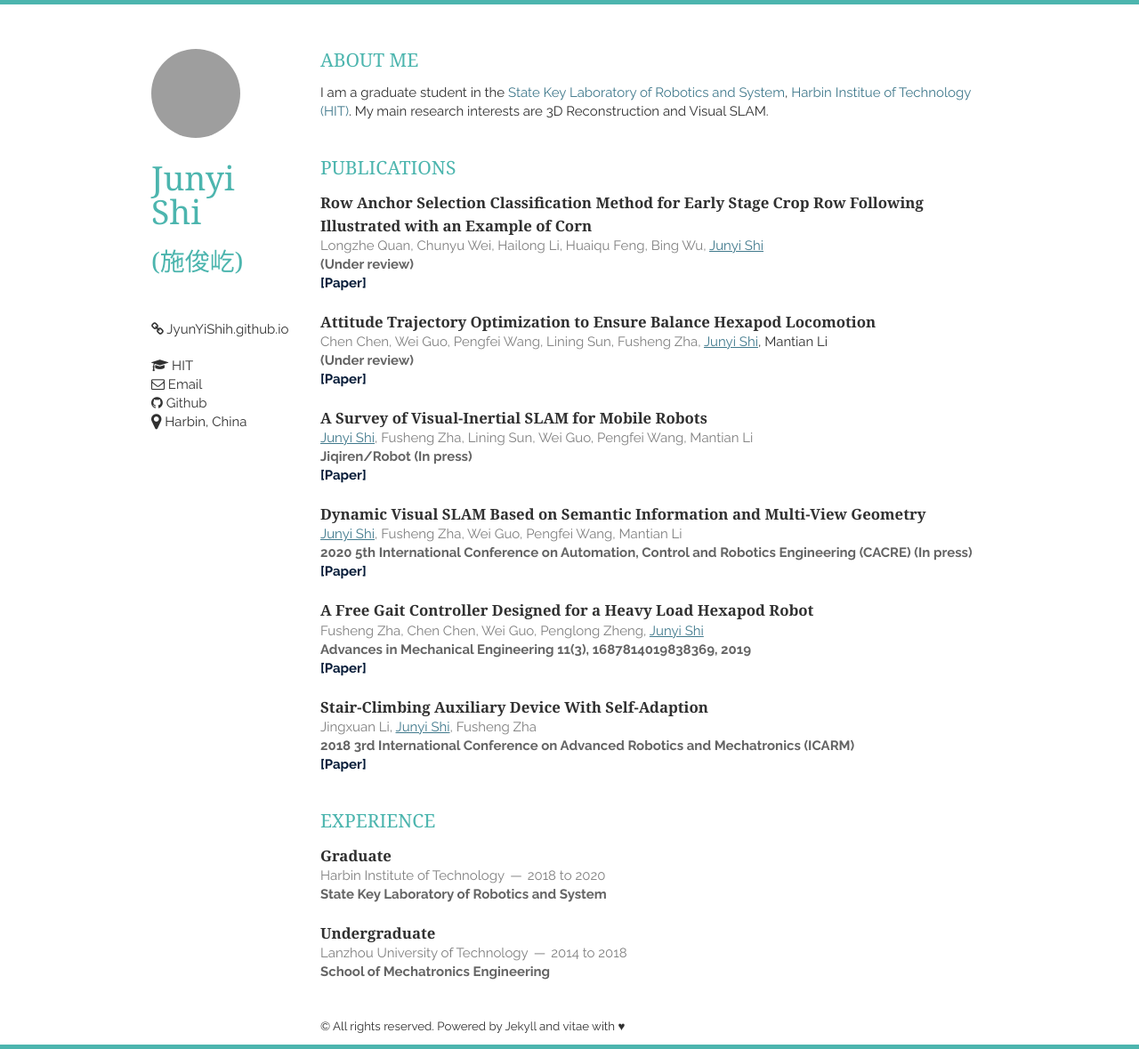
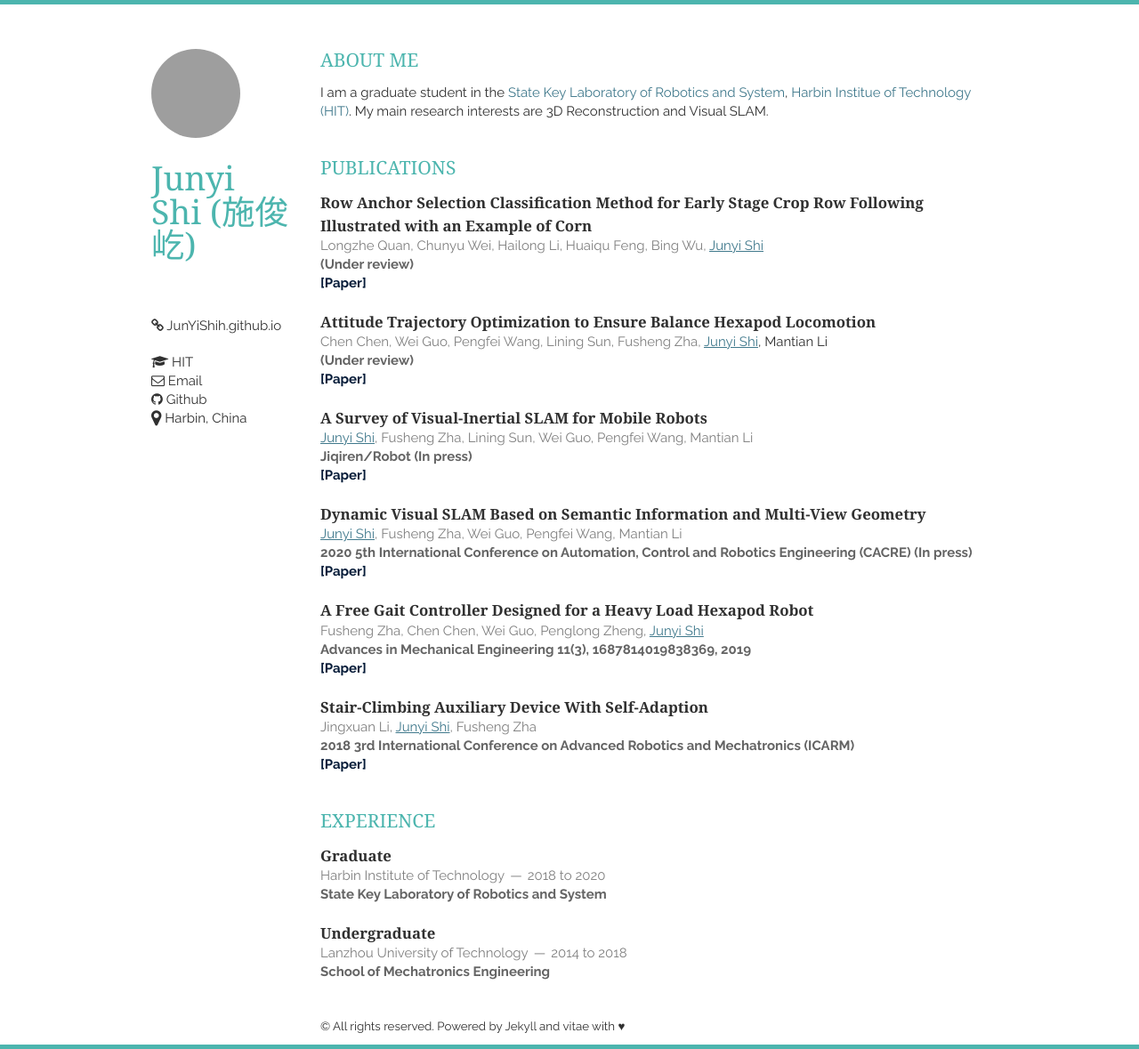
Before and after one commit to JunYiShih/JunYiShih.github.io, a Jekyll site: the page built from index.html, in a window 1280 px wide. Shown: the whole page at 89% size. Built offline with Jekyll 4.4.1, drawn with Linux system fonts in a browser that asks for light colours; nearby versions of some CDN libraries; the list of posts is cut into pages by our own code; a style sheet for code colours, icons or effects is not loaded; grey boxes are pictures that could not be loaded.

Commit message:
Update layout.html

```diff
--- a/_layouts/layout.html
+++ b/_layouts/layout.html
@@ -28,7 +28,9 @@
     <header class="three columns">
         <img src="{{ site.baseurl }}static/img/me.png" class="me">
         <h1>Junyi<br>
-            Shi</h1><h3><font color="#4CB5AE">(施俊屹)</font></h3>
+            Shi
+            (施俊屹)
+        </h1>
 
         <br />
         <br />
@@ -49,7 +51,7 @@
             </a>
         </address> -->
         <p>
-            <a href="https://JyunYiShih.github.io"><i class="fa fa-link"></i> JyunYiShih.github.io</a><br>
+            <a href="https://JunYiShih.github.io"><i class="fa fa-link"></i> JunYiShih.github.io</a><br>
         </p>
         <p>
             <i class="fa fa-graduation-cap"></i> HIT<br>
```
